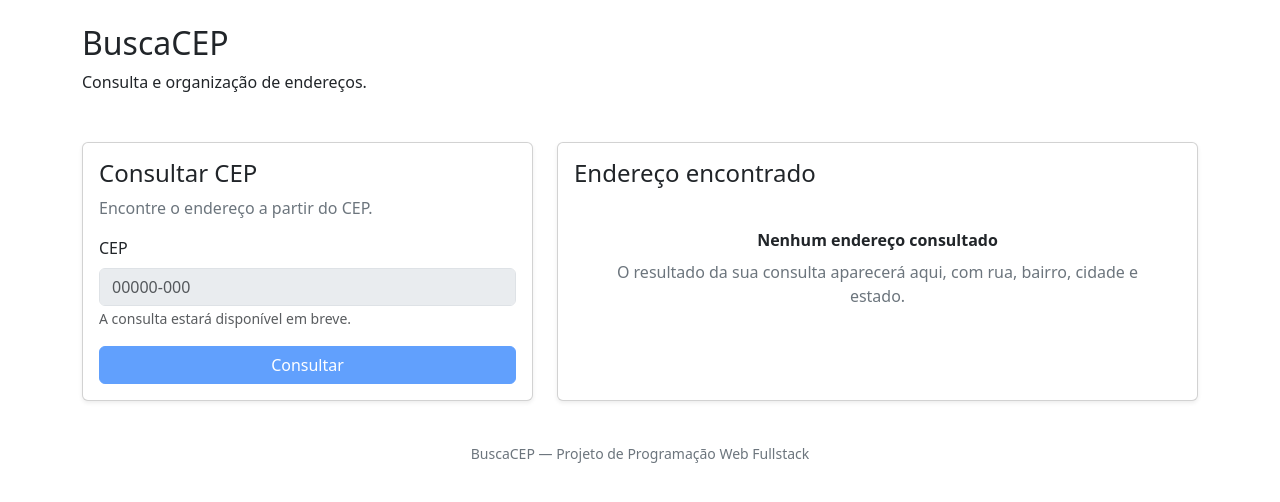
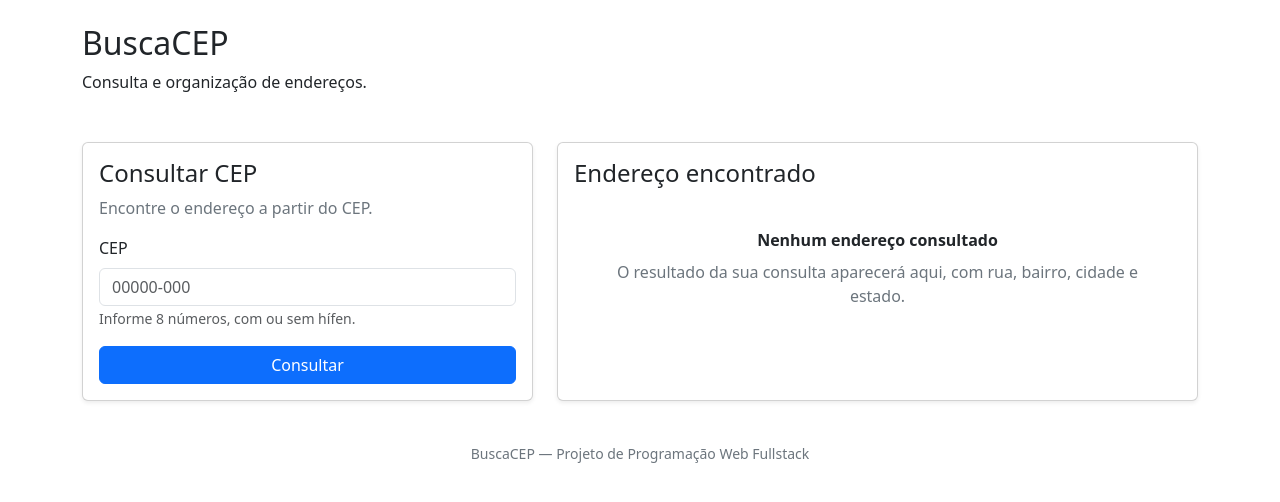
Before and after one commit to rafinhagvianna/-Projeto-ReactJS, a React (Vite) app: page / in a window 1280 px wide. Shown: the top 502 px of the page. Built offline with nearby package versions, Linux system fonts and the light colour scheme; the HTML template or start-up script is replaced by a standard one.

Commit message:
criar formulario com validacao de CEP

```diff
--- a/src/App.jsx
+++ b/src/App.jsx
@@ -2,8 +2,7 @@ import Container from 'react-bootstrap/Container'
 import Row from 'react-bootstrap/Row'
 import Col from 'react-bootstrap/Col'
 import Card from 'react-bootstrap/Card'
-import Form from 'react-bootstrap/Form'
-import Button from 'react-bootstrap/Button'
+import FormularioCEP from './components/FormularioCEP.jsx'
 
 function App() {
   return (
@@ -23,22 +22,7 @@ function App() {
                 <h2 id="titulo-consulta" className="h4">Consultar CEP</h2>
                 <p className="text-secondary">Encontre o endereço a partir do CEP.</p>
 
-                <Form.Group controlId="cep" className="mb-3">
-                  <Form.Label>CEP</Form.Label>
-                  <Form.Control
-                    type="text"
-                    placeholder="00000-000"
-                    aria-describedby="ajuda-cep"
-                    disabled
-                  />
-                  <Form.Text id="ajuda-cep">
-                    A consulta estará disponível em breve.
-                  </Form.Text>
-                </Form.Group>
-
-                <Button type="button" className="w-100" disabled>
-                  Consultar
-                </Button>
+                <FormularioCEP />
               </Card.Body>
             </Card>
           </Col>
--- /dev/null
+++ b/src/components/FormularioCEP.jsx
@@ -0,0 +1,70 @@
+import { useState } from 'react'
+import Form from 'react-bootstrap/Form'
+import Button from 'react-bootstrap/Button'
+import Alert from 'react-bootstrap/Alert'
+
+function FormularioCEP() {
+  const [cep, setCep] = useState('')
+  const [erro, setErro] = useState('')
+  const [cepValidado, setCepValidado] = useState('')
+
+  function alterarCep(evento) {
+    setCep(evento.target.value)
+    setErro('')
+    setCepValidado('')
+  }
+
+  function enviarFormulario(evento) {
+    evento.preventDefault()
+    setErro('')
+    setCepValidado('')
+
+    // Aceita oito dígitos ou o formato 00000-000, sem letras.
+    const cepDigitado = cep.trim()
+
+    if (!/^\d{5}-?\d{3}$/.test(cepDigitado)) {
+      setErro('Digite um CEP com 8 números, como 01001000 ou 01001-000.')
+      return
+    }
+
+    const cepNormalizado = cepDigitado.replace('-', '')
+    setCepValidado(cepNormalizado)
+  }
+
+  return (
+    <Form onSubmit={enviarFormulario} noValidate>
+      <Form.Group controlId="cep" className="mb-3">
+        <Form.Label>CEP</Form.Label>
+        <Form.Control
+          type="text"
+          inputMode="numeric"
+          autoComplete="postal-code"
+          placeholder="00000-000"
+          value={cep}
+          onChange={alterarCep}
+          isInvalid={Boolean(erro)}
+          aria-invalid={Boolean(erro)}
+          aria-describedby={erro ? 'ajuda-cep erro-cep' : 'ajuda-cep'}
+        />
+        <Form.Control.Feedback id="erro-cep" type="invalid" role="alert">
+          {erro}
+        </Form.Control.Feedback>
+        <Form.Text id="ajuda-cep">
+          Informe 8 números, com ou sem hífen.
+        </Form.Text>
+      </Form.Group>
+
+      <Button type="submit" className="w-100">
+        Consultar
+      </Button>
+
+      {cepValidado && (
+        <Alert variant="success" className="mt-3 mb-0" role="status">
+          O CEP {cepValidado} está no formato correto.
+        </Alert>
+      )}
+    </Form>
+  )
+}
+
+export default FormularioCEP
```
Also changed, not shown: 1 other file (tests, documents, lock files or other folders).
